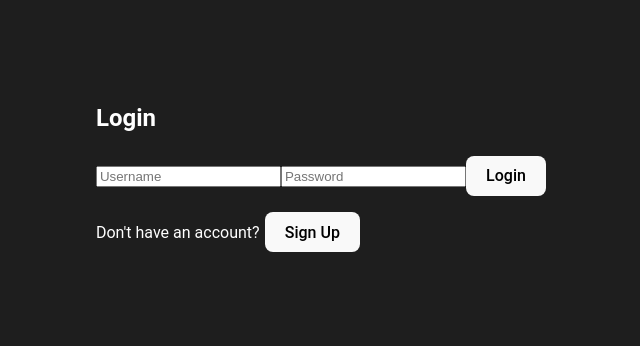
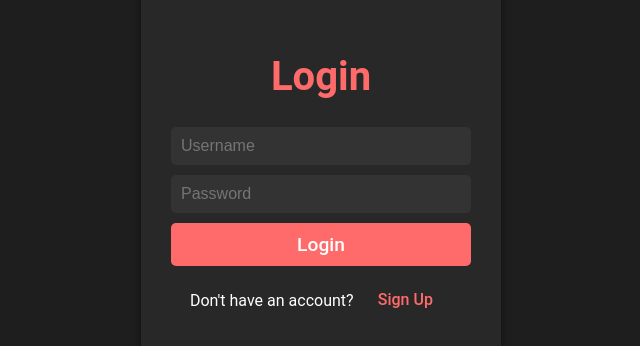
Before and after one commit to jaswanthg76/CandB_Auth, a React (Vite) app in the folder frontend/login/: page / in a window 1280 px wide. Shown: the part 226-572 px from the top of the page, without its empty margins (319-959 px from the left). Built offline with nearby package versions, Linux system fonts and the light colour scheme.

Commit message:
login css

```diff
--- /dev/null
+++ b/frontend/login/src/components/Login.css
@@ -0,0 +1,84 @@
+/* Login.css */
+
+/* Container for the login form */
+.login-container {
+    display: flex;
+    flex-direction: column;
+    align-items: center;
+    text-align: center;
+    background-color: #282828; /* Match the main game container color */
+    padding: 30px;
+    border-radius: 10px;
+    box-shadow: 0px 0px 10px rgba(0, 0, 0, 0.5);
+    width: 300px; /* Set a width for better alignment */
+    margin: auto; /* Center the container */
+  }
+
+  /* Title styling */
+  .login-title {
+    font-size: 2.5rem;
+    margin-bottom: 20px;
+    color: #ff6b6b; /* Match the theme color */
+  }
+
+  /* Error message styling */
+  .error-message {
+    color: red; /* Red color for error messages */
+    margin-bottom: 10px;
+  }
+
+  /* Form styling */
+  .login-form {
+    display: flex;
+    flex-direction: column;
+    width: 100%; /* Full width */
+  }
+
+  /* Input field styling */
+  .input-field {
+    padding: 10px;
+    font-size: 1rem;
+    border-radius: 5px;
+    border: none;
+    outline: none;
+    margin-bottom: 10px;
+    background-color: #333333; /* Dark input field */
+    color: #ffffff; /* White text for input */
+  }
+
+  /* Submit button styling */
+  .submit-button {
+    padding: 10px;
+    background-color: #ff6b6b;
+    color: #ffffff;
+    border: none;
+    border-radius: 5px;
+    font-size: 1.2rem;
+    cursor: pointer;
+    transition: background-color 0.3s ease;
+  }
+
+  /* Submit button hover effect */
+  .submit-button:hover {
+    background-color: #ff8787;
+  }
+
+  /* Signup prompt styling */
+  .signup-prompt {
+    margin-top: 15px;
+    font-size: 1rem;
+  }
+
+  /* Signup button styling */
+  .signup-button {
+    background: none; /* No background */
+    color: #ff6b6b; /* Match theme color */
+    border: none; /* No border */
+    cursor: pointer; /* Pointer cursor */
+    margin-left: 5px;
+  }
+
+  /* Signup button hover effect */
+  .signup-button:hover {
+    text-decoration: underline; /* Underline on hover */
+  }
--- a/frontend/login/src/components/login.jsx
+++ b/frontend/login/src/components/login.jsx
@@ -2,7 +2,7 @@
 import React, { useState } from 'react';
 import axios from 'axios';
 import { useNavigate } from 'react-router-dom';
-
+import './Login.css'; // Import your CSS file
 
 function Login() {
     const [username, setUsernameState] = useState('');
@@ -12,16 +12,16 @@ function Login() {
 
     localStorage.removeItem('token'); // Clear the token on component mount
     localStorage.removeItem('username');
+
     const handleSubmit = async (e) => {
         e.preventDefault();
+        setError('');
 
-        setError('');
         try {
             const res = await axios.post('http://localhost:8000/login', { username, password });
             if (res.data.token) {
                 localStorage.setItem('token', res.data.token);
-                localStorage.setItem('username',username);
-
+                localStorage.setItem('username', username);
                 navigate('/welcome');
             }
         } catch (error) {
@@ -30,27 +30,29 @@ function Login() {
     };
 
     return (
-        <div>
-            <h2>Login</h2>
-            {error && <p style={{ color: 'red' }}>{error}</p>}
-            <form onSubmit={handleSubmit}>
+        <div className="login-container">
+            <h2 className="login-title">Login</h2>
+            {error && <p className="error-message">{error}</p>}
+            <form onSubmit={handleSubmit} className="login-form">
                 <input
                     type="text"
                     value={username}
                     onChange={(e) => setUsernameState(e.target.value)}
                     placeholder="Username"
+                    className="input-field"
                 />
                 <input
                     type="password"
                     value={password}
                     onChange={(e) => setPassword(e.target.value)}
                     placeholder="Password"
+                    className="input-field"
                 />
-                <button type="submit">Login</button>
+                <button type="submit" className="submit-button">Login</button>
             </form>
-            <p>
+            <p className="signup-prompt">
                 Don't have an account?
-                <button onClick={() => navigate('/signup')} style={{ marginLeft: '5px' }}>
+                <button onClick={() => navigate('/signup')} className="signup-button">
                     Sign Up
                 </button>
             </p>
```
